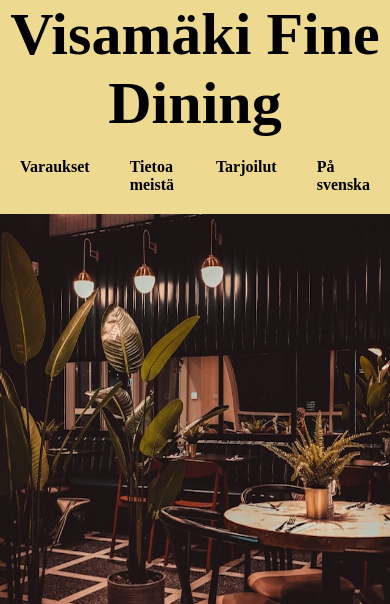
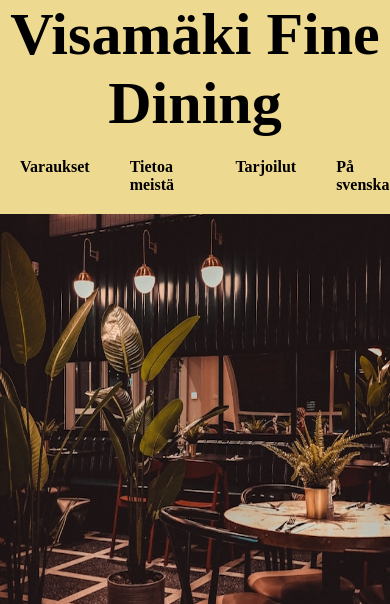
Before and after one commit to Jekkilittaja/website-project, a PHP site: page / in a window 390 px wide; the page is wider, and only the part inside the window is pictured. Shown: the top 604 px of that part. Run offline with PHP 8.4, Linux system fonts and the light colour scheme; some web fonts are replaced.

Commit message:
update responsive.css

```diff
--- a/responsive.css
+++ b/responsive.css
@@ -48,6 +48,7 @@
     }
     #svenska{
         width: 100%;
+        padding: 0px;
     }
     #svenska-title h2{
         font-size: 100px;
@@ -60,7 +61,7 @@
         margin-bottom: 20px;
     }
     #navigation{
-        padding-right: 20px;
+
     }
     #servings p{
         margin-left: 20px;
```
